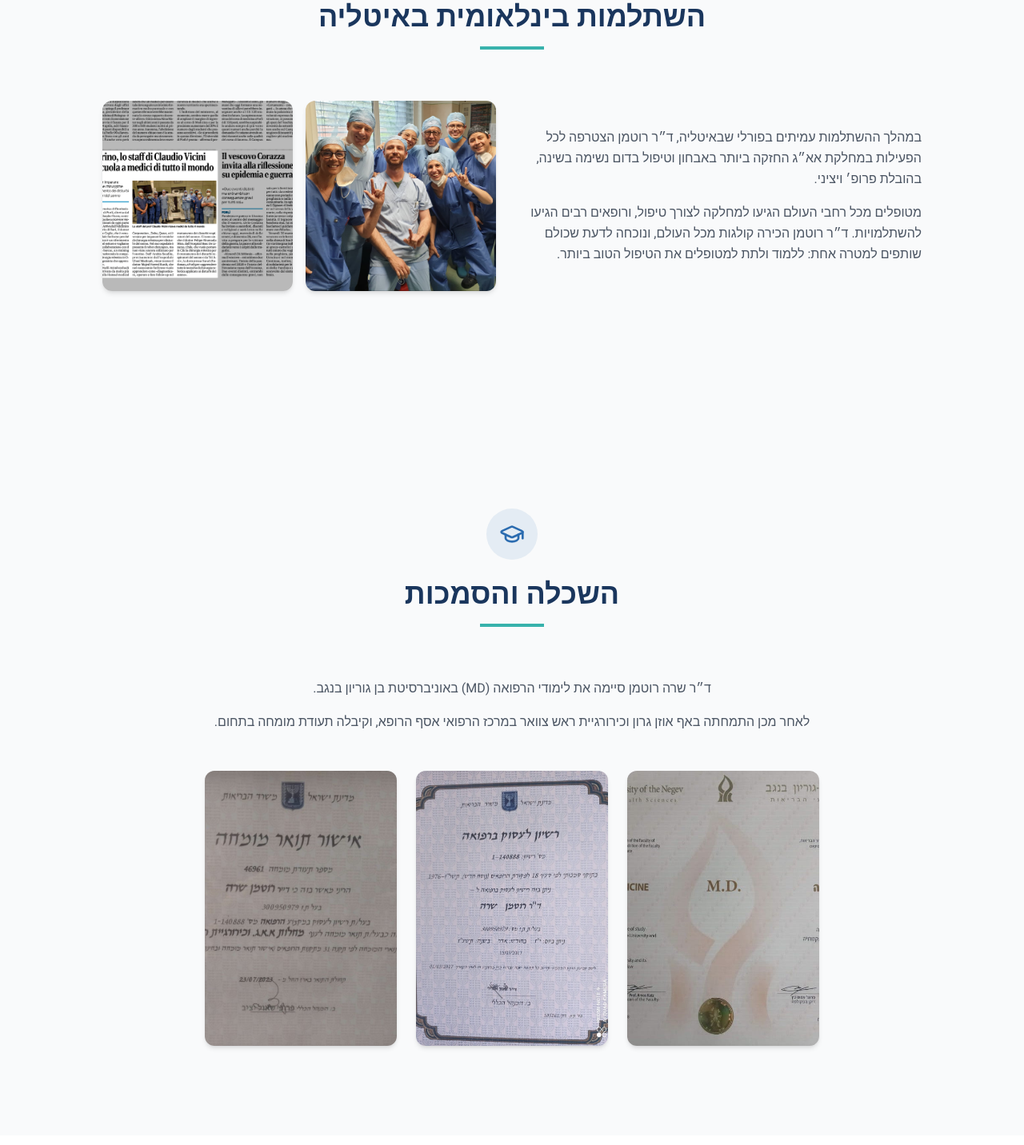
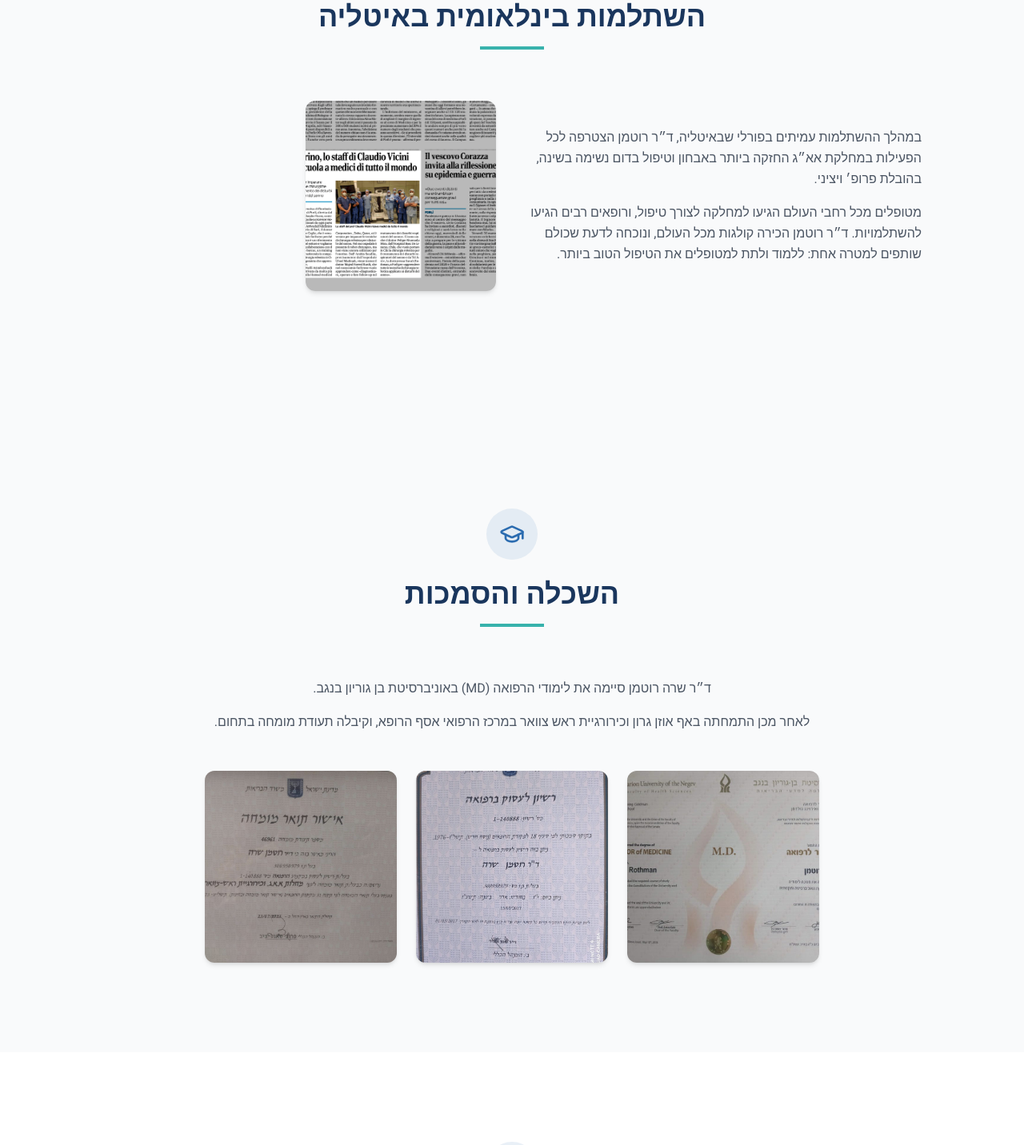
Before and after one commit to livnekes/sarahrotman, a React (Vite) app: page / in a window 1280 px wide. Shown: the part 7920-9352 px from the top of the page at 80% size. Built offline with nearby package versions, Linux system fonts and the light colour scheme.

Commit message:
fix: sara comments

```diff
--- a/src/components/Education.tsx
+++ b/src/components/Education.tsx
@@ -80,7 +80,7 @@ const Education = () => {
                   viewport={{ once: true }}
                   transition={{ duration: 0.5, delay: index * 0.1 }}
                   onClick={() => openModal(index)}
-                  className="group relative overflow-hidden rounded-xl shadow-md hover:shadow-xl transition-shadow cursor-pointer"
+                  className="group relative overflow-hidden rounded-xl shadow-md hover:shadow-xl transition-shadow cursor-pointer aspect-square"
                 >
                   <img
                     src={img.src}
--- a/src/components/Italy.tsx
+++ b/src/components/Italy.tsx
@@ -3,11 +3,6 @@ import { Globe } from "lucide-react";
 import ImageGallery from "./ImageGallery";
 
 const italyImages = [
-  {
-    src: "/italy-team.jpg",
-    alt: "צוות ההשתלמות בפורלי, איטליה",
-    caption: "צוות ההשתלמות במחלקת אא״ג בפורלי, איטליה",
-  },
   {
     src: "/newspaper-article.png",
     alt: "כתבה בעיתון האיטלקי על הצוות של פרופ׳ ויציני",
--- a/src/components/Reviews.tsx
+++ b/src/components/Reviews.tsx
@@ -114,17 +114,23 @@ const Reviews = () => {
   const checkScroll = () => {
     const el = scrollRef.current;
     if (!el) return;
-    // RTL: scrollLeft is negative in RTL containers
-    setCanScrollRight(Math.abs(el.scrollLeft) > 0);
-    setCanScrollLeft(
-      Math.abs(el.scrollLeft) < el.scrollWidth - el.clientWidth - 1
-    );
+    const scrollLeft = el.scrollLeft;
+    const maxScroll = el.scrollWidth - el.clientWidth;
+    // RTL: scrollLeft can be negative (Firefox/Chrome) or positive (Safari)
+    // Use a unified check based on how far we can scroll in each direction
+    const atStart = Math.abs(scrollLeft) < 1;
+    const atEnd = Math.abs(Math.abs(scrollLeft) - maxScroll) < 1;
+    // In RTL, "right" arrow goes to previous items (scroll toward start)
+    // "left" arrow goes to next items (scroll toward end)
+    setCanScrollRight(!atStart);
+    setCanScrollLeft(!atEnd);
   };
 
   useEffect(() => {
     const el = scrollRef.current;
     if (!el) return;
-    checkScroll();
+    // Wait for layout to settle
+    setTimeout(checkScroll, 100);
     el.addEventListener("scroll", checkScroll, { passive: true });
     window.addEventListener("resize", checkScroll);
     return () => {
@@ -137,7 +143,8 @@ const Reviews = () => {
     const el = scrollRef.current;
     if (!el) return;
     const amount = 300;
-    // In RTL, "left" visually means positive scrollLeft
+    // In RTL containers, scrollBy left/right is consistent:
+    // negative = visually right (toward start), positive = visually left (toward end)
     el.scrollBy({
       left: direction === "left" ? amount : -amount,
       behavior: "smooth",
```
